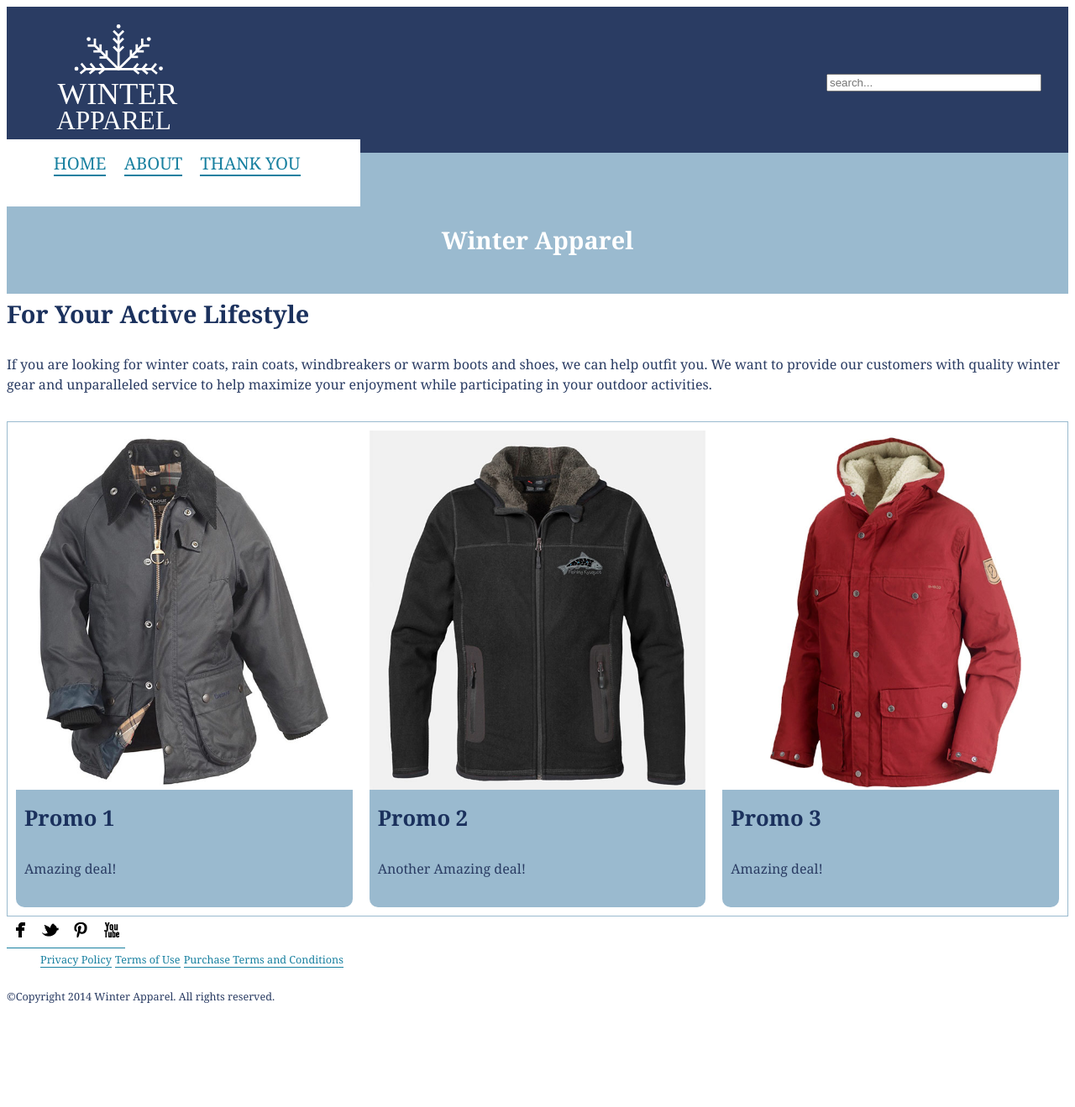
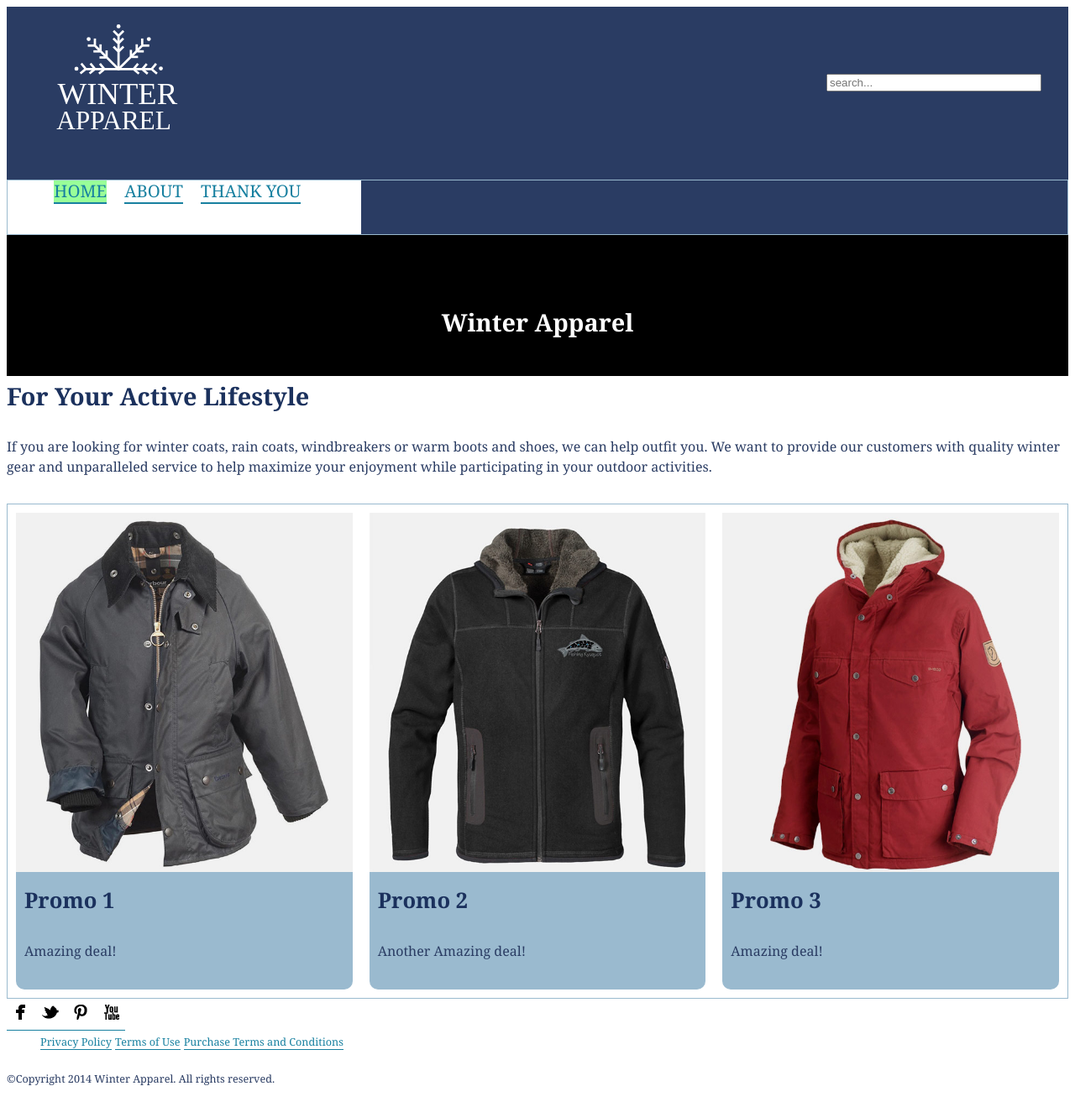
Before and after one commit to chloelavergne/ecommerce-website, a Jekyll site: the page built from index.html, in a window 1280 px wide. Shown: the whole page at 84% size. Built offline with Jekyll 4.4.1, drawn with Linux system fonts in a browser that asks for light colours; some web fonts are replaced; Markdown is read by kramdown in place of the engine named in the settings; before the commit the page ends 1221 px from its top, so only the background shows below that.

Commit message:
changed .current color

```diff
--- a/_layouts/default.html
+++ b/_layouts/default.html
@@ -22,7 +22,7 @@
 
 <body>
 
-<header>
+<header class="masthead island push-0">
 
    <form method="get" action="/search" id="search">
    <input name="q" type="text" size="40" placeholder="search..."/>
@@ -30,21 +30,27 @@
 
   <img src="../images/logo-winter.svg" alt="logo" class="logo">
 
- </header>
 
-  <nav class="unit unit-s-1 unit-m-1 unit-l-2-3">
+
+
+
+  <div class="grid grid-bottom">
+
+    <nav class="unit unit-s-1 unit-m-1 unit-l-2-3">
       <ul class="list-group giga brand-family push-0 nav">
         <li class="list-group-item list-group-item-inline">
-          <a href="{{site.baseurl}}/">Home</a>
+          <a class="{% if page.url == '/' %}current{% endif %}" href="{{site.baseurl}}/">Home</a>
         </li>
         <li class="list-group-item list-group-item-inline">
-          <a href="{{site.baseurl}}/about/">About</a>
+          <a class="{% if page.url contains 'about' %}current{% endif %}" href="{{site.baseurl}}/about/">About</a>
         </li>
         <li class="list-group-item list-group-item-inline">
-          <a href="{{site.baseurl}}/thank-you/">Thank You</a>
+          <a class="{% if page.url == '/thank-you/' %}current{% endif %}" href="{{site.baseurl}}/thank-you/">Thank You</a>
         </li>
       </ul>
     </nav>
+  </div>
+</header>
 
 {% if page.showbanner %}
    <div class="banner">
--- a/css/header.css
+++ b/css/header.css
@@ -48,8 +48,12 @@ nav li a:hover, nav li a:focus, nav li a:active {
     color: #9ABACF;
 }
 
+.current {
+  background-color: #9F9;
+}
+
 .banner{
-	background: #9ABACF url("..images/banner.jpg") no-repeat center center;
+	background: #000 url("..images/banner.jpg") no-repeat center center;
 	background-size: cover;
 	padding: 5rem 1rem 1rem;
 	text-align: center;
```
Also changed, not shown: images/coat-winter-4.jpg (deleted), images/wintercoat1.jpg, images/wintercoat3.jpg, 7 other files.
